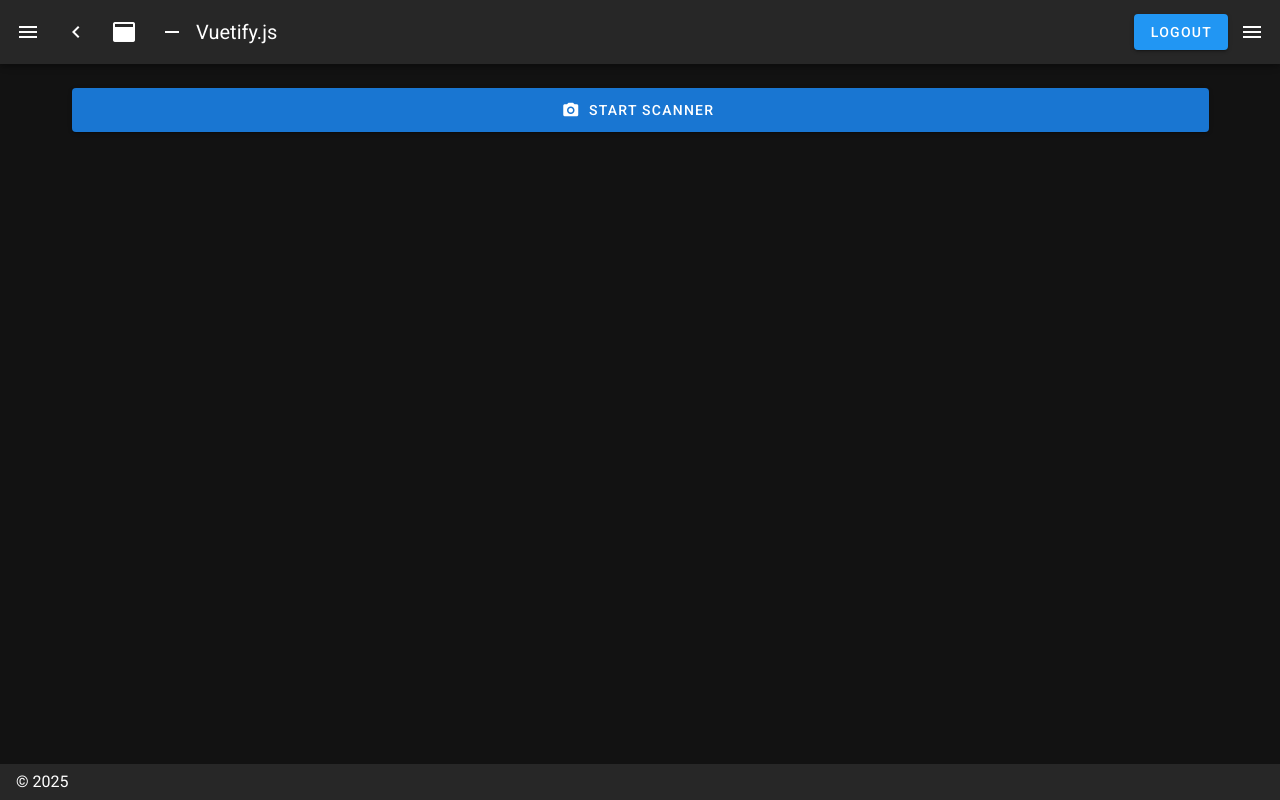
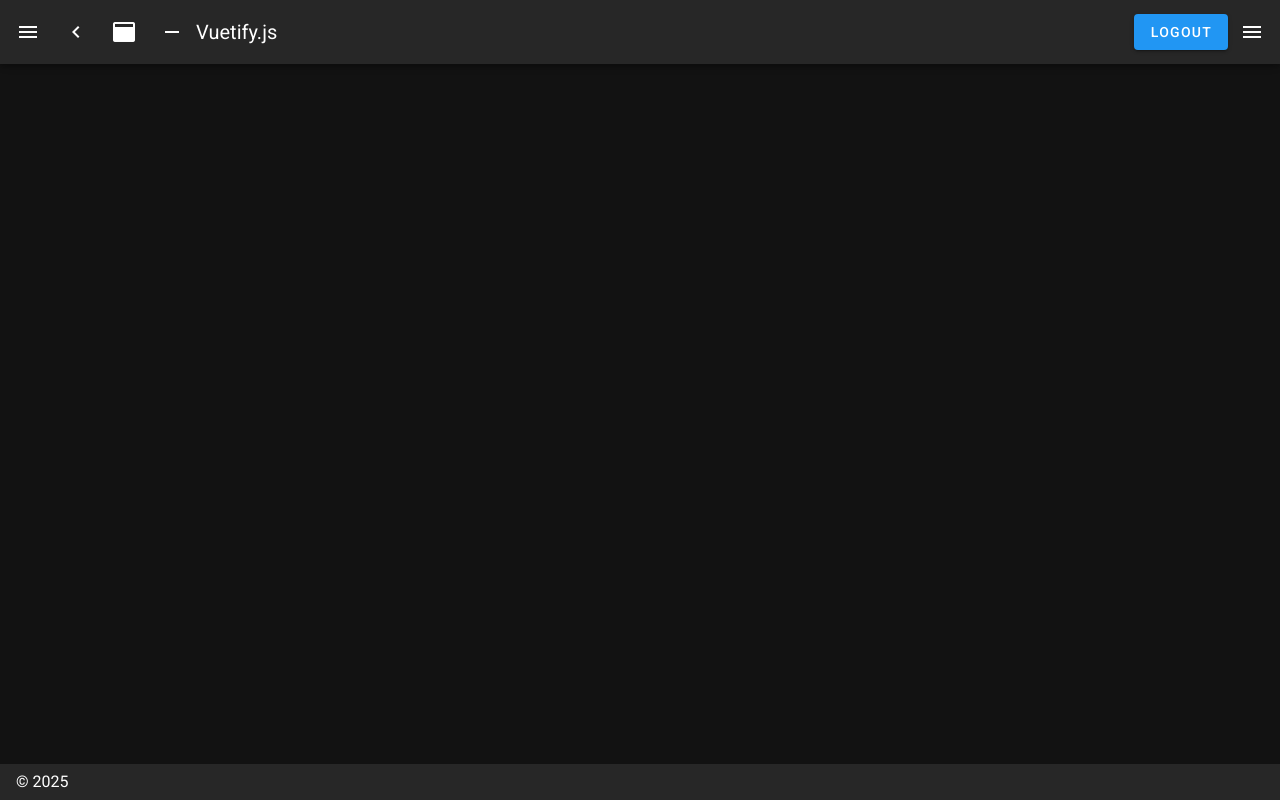
Before and after one commit to tatsuyyyaaa/manansala-qr-app, a Nuxt app: page /qrscanner in a window 1280 px wide. Built offline with nearby package versions, Linux system fonts and the light colour scheme.

Commit message:
update camera

```diff
--- a/pages/qrscanner.vue
+++ b/pages/qrscanner.vue
@@ -1,32 +1,13 @@
 <template>
   <v-container>
-    <!-- Scanner Controls -->
-    <v-btn
-      v-if="!isScanning"
-      color="primary"
-      @click="startScanner"
-      :loading="loading"
-      block
-      large
+    <div id="qr-reader" style="width: 100%;"></div>
+    <v-alert
+      v-if="scanResult"
+      type="success"
+      class="mt-4"
+      dense
     >
-      <v-icon left>mdi-camera</v-icon>
-      Start Scanner
-    </v-btn>
-
-    <!-- Scanner View -->
-    <div
-      id="qr-reader"
-      v-show="isScanning"
-      style="width: 100%; min-height: 300px;"
-    ></div>
-
-    <!-- Status Messages -->
-    <v-alert
-      v-if="statusMessage"
-      :type="alertType"
-      class="mt-4"
-    >
-      {{ statusMessage }}
+      Scanned: {{ scanResult }}
     </v-alert>
   </v-container>
 </template>
@@ -36,96 +17,56 @@ export default {
   name: "QrScanner",
   data() {
     return {
-      html5QrCode: null,
-      isScanning: false,
-      loading: false,
-      statusMessage: '',
-      alertType: 'info'
+      html5QrcodeScanner: null,
+      scanResult: null
     };
   },
+  mounted() {
+    this.initScanner();
+  },
   beforeDestroy() {
-    this.stopScanner();
+    if (this.html5QrcodeScanner) {
+      this.html5QrcodeScanner.clear();
+    }
   },
   methods: {
-    async startScanner() {
-      this.loading = true;
-      this.statusMessage = 'Initializing scanner...';
-      this.alertType = 'info';
+    async initScanner() {
+      try {
+        // Dynamically load Html5Qrcode using your globally available function
+        const Html5Qrcode = await this.$getHtml5Qrcode();
 
-      try {
-        // Load the scanner library
-        const { Html5Qrcode } = await import('html5-qrcode');
+        // Configure the scanner
+        const config = { fps: 10, qrbox: 250 };
+        this.html5QrcodeScanner = new Html5QrcodeScanner(
+          "qr-reader",
+          config,
+          /* verbose= */ false
+        );
 
-        // Initialize scanner - IMPORTANT: Use 'qr-reader' as the container ID
-        this.html5QrCode = new Html5Qrcode("qr-reader");
-
-        // Configuration
-        const config = {
-          fps: 10,
-          qrbox: 250,
-          aspectRatio: 1.0,
-          disableFlip: false
-        };
-
-        // Start scanning
-        this.statusMessage = 'Accessing camera...';
-        await this.html5QrCode.start(
-          { facingMode: "environment" },
-          config,
+        // Render the scanner
+        this.html5QrcodeScanner.render(
           (decodedText) => {
-            this.handleScanSuccess(decodedText);
+            this.scanResult = decodedText;
+            this.$emit('scanned', decodedText);
+            // Optionally stop after the first scan:
+            // this.html5QrcodeScanner.clear();
           },
           (errorMessage) => {
-            console.warn('Scan error:', errorMessage);
+            console.debug("Scan failed:", errorMessage);
           }
         );
-
-        this.isScanning = true;
-        this.statusMessage = 'Scanner ready - point camera at QR code';
-        this.alertType = 'success';
       } catch (err) {
-        this.handleError(err);
-      } finally {
-        this.loading = false;
+        console.error('Error initializing scanner:', err);
+        this.$emit('error', err);
       }
-    },
-
-    handleScanSuccess(decodedText) {
-      console.log('Scan result:', decodedText);
-      this.statusMessage = `Scanned: ${decodedText}`;
-      this.alertType = 'success';
-      this.$emit('scanned', decodedText);
-
-      // Optional: Stop after successful scan
-      // this.stopScanner();
-    },
-
-    handleError(err) {
-      console.error('Scanner error:', err);
-      this.alertType = 'error';
-
-      if (err.name === 'NotAllowedError') {
-        this.statusMessage = 'Camera access denied. Please allow camera permissions in your browser settings.';
-      } else if (err.name === 'NotFoundError') {
-        this.statusMessage = 'No camera found on this device.';
-      } else {
-        this.statusMessage = `Scanner error: ${err.message || 'Unknown error'}`;
-      }
-    },
-
-    async stopScanner() {
-      if (this.html5QrCode && this.isScanning) {
-        try {
-          await this.html5QrCode.stop();
-        } catch (err) {
-          console.warn('Error stopping scanner:', err);
-        }
-      }
-      this.isScanning = false;
-      this.html5QrCode = null;
-      this.statusMessage = 'Scanner stopped';
-      this.alertType = 'info';
     }
   }
 };
 </script>
+
+<style scoped>
+#qr-reader {
+  margin: 1rem auto;
+  max-width: 500px;
+}
+</style>
```
